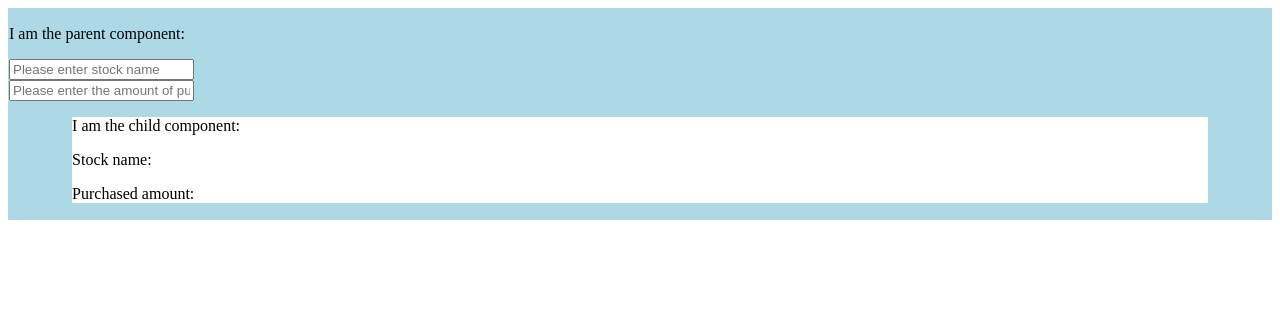
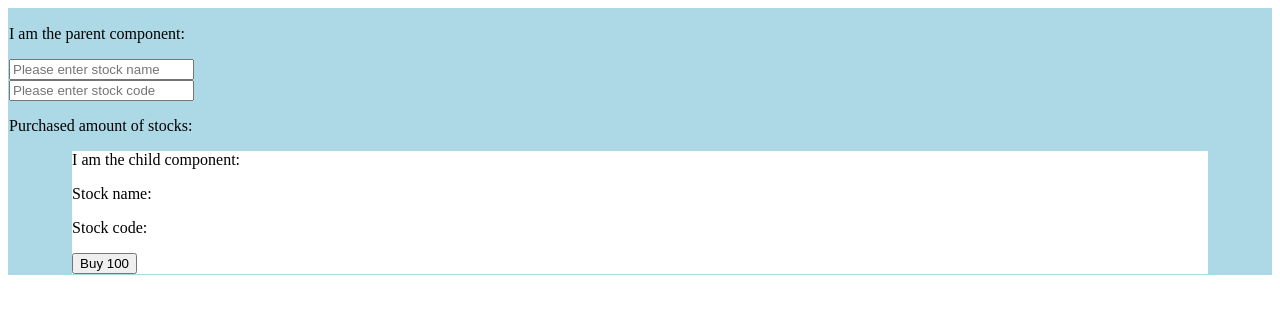
Before and after one commit to sxxia/Angular-exercise, an Angular app in the folder angular-exercise/: page / in a window 1280 px wide. Shown: the top 314 px of the page. Built offline with nearby package versions, Linux system fonts and the light colour scheme.

Commit message:
angular component routing from child component to parent component

```diff
--- a/angular-exercise/src/app/app.component.html
+++ b/angular-exercise/src/app/app.component.html
@@ -1,6 +1,7 @@
 <div class="container">
     <p>I am the parent component: </p>
     <input type="text" placeholder="Please enter stock name" [(ngModel)]="stockName"><br>
-    <input type="text" placeholder="Please enter the amount of purchased stocks" [(ngModel)]="purchasedAmount" >
-    <app-child [stockNameChild]="stockName" [purchasedAmountChild]="purchasedAmount"></app-child>
+    <input type="text" placeholder="Please enter stock code" [(ngModel)]="stockCode"><br>
+    <p>Purchased amount of stocks: {{purchasedAmount}}</p>
+    <app-child [stockNameChild]="stockName" [stockCodeChild]="stockCode" (purchasedAmountChild)="purchasedAmountHandle($event)"></app-child>
 </div>
--- a/angular-exercise/src/app/app.component.ts
+++ b/angular-exercise/src/app/app.component.ts
@@ -8,7 +8,12 @@ import { Router } from '@angular/router';
 })
 export class AppComponent {
   public stockName: string;
+  public stockCode: number;
   public purchasedAmount: number;
 
   constructor(){ }
+
+  purchasedAmountHandle(event: any) {
+    this.purchasedAmount = event;
+  }
 }
--- a/angular-exercise/src/app/child/child.component.html
+++ b/angular-exercise/src/app/child/child.component.html
@@ -1,5 +1,6 @@
 <div class="container">
   <p>I am the child component: </p>
   <p>Stock name: {{stockNameChild}}</p>
-  <p>Purchased amount: {{purchasedAmountChild}}</p>
+  <p>Stock code: {{stockCodeChild}}</p>
+  <input type="button" value="Buy 100" (click)="buyStock()">
 </div>
--- a/angular-exercise/src/app/child/child.component.ts
+++ b/angular-exercise/src/app/child/child.component.ts
@@ -1,20 +1,27 @@
-import { Component, OnInit, Input } from '@angular/core';
-
+import { Component, OnInit, Input, Output } from '@angular/core';
+import { EventEmitter } from '@angular/core';
 @Component({
   selector: 'app-child',
   templateUrl: './child.component.html',
   styleUrls: ['./child.component.scss']
 })
 export class ChildComponent implements OnInit {
+  @Output()
+  public purchasedAmountChild: EventEmitter<number> = new EventEmitter();
+
   @Input()
   public stockNameChild: string;
 
   @Input()
-  public purchasedAmountChild: number;
+  public stockCodeChild: number;
 
   constructor() { }
 
   ngOnInit() {
   }
 
+  buyStock() {
+    this.purchasedAmountChild.emit(100);
+  }
+
 }
```
